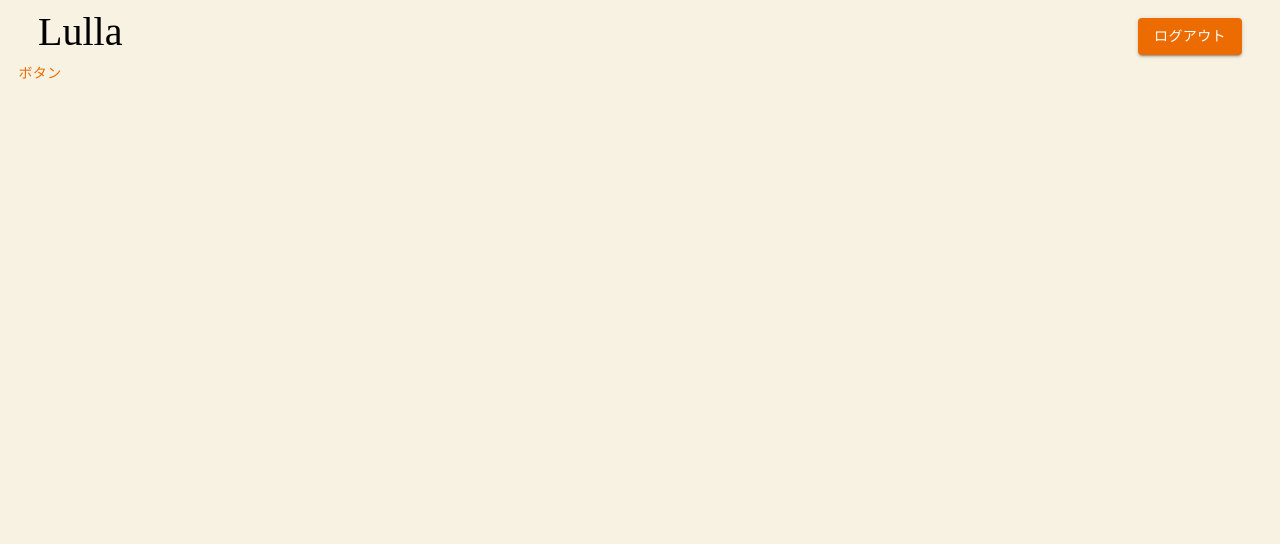
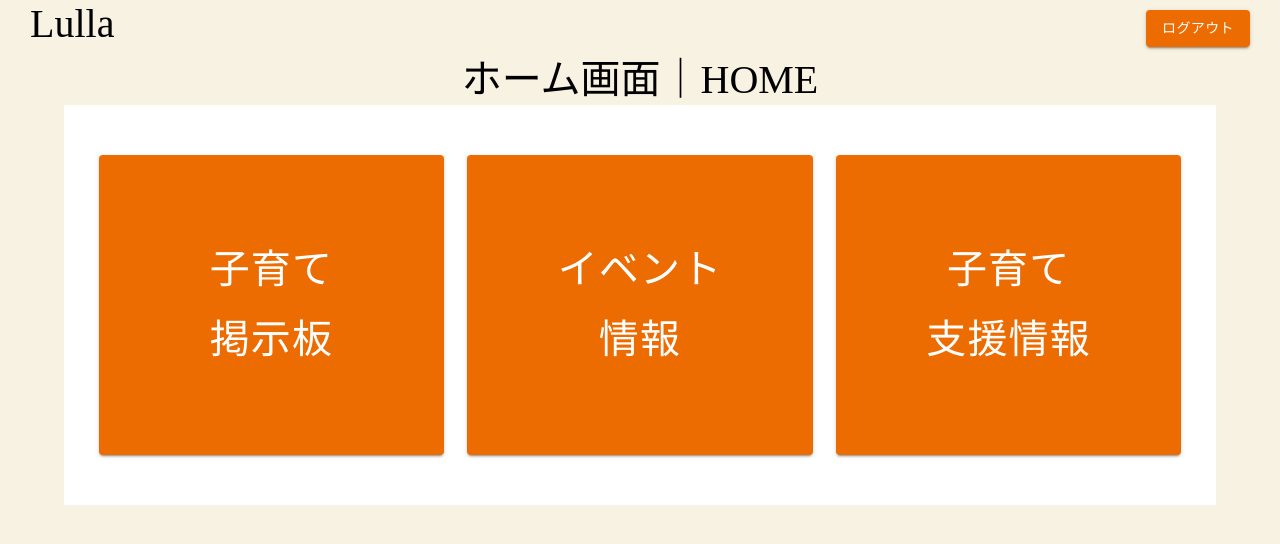
Before and after one commit to tt1125/gabaithon-202403-team3-front, a Next.js app: page / in a window 1280 px wide. Shown: the top 544 px of the page. Built offline with nearby package versions, Linux system fonts and the light colour scheme.

Commit message:
home画面完成

```diff
--- a/app/layout.jsx
+++ b/app/layout.jsx
@@ -1,4 +1,5 @@
 import Header from '../components/Header'
+import '../styles/globals.css'
 import backgroundColor from '../styles/globals'
 export const metadata = {
   title: '子育て掲示板',
--- a/app/page.jsx
+++ b/app/page.jsx
@@ -3,8 +3,17 @@ import { Button } from "@mui/material";
 export default function home (){
   return (
     <main>
-      <div>
-        <Button color="warning">ボタン</Button>
+      <p style={{textAlign: "center",fontSize: "40px"}}>ホーム画面｜HOME</p>
+      <div style={{backgroundColor : "rgba(255, 255, 255, 1)",
+                   width: "90%",
+                   height: "400px",
+                   margin:"auto",
+                   textAlign: "center",
+                   fontSize:"40px"
+                   }}>
+        <Button variant="contained" color="warning" sx={{marginTop:"50px",marginBottom:"10%",marginLeft:"2%",marginRight: "2%" ,width:"30%",height: "300px",fontSize:"40px"}}>子育て<br></br>掲示板</Button>
+        <Button variant="contained" color="warning" sx={{marginTop:"50px",marginBottom:"10%",marginRight: "2%" ,width:"30%",height: "300px",fontSize:"40px"}}>イベント<br></br>情報</Button>
+        <Button variant="contained" color="warning" sx={{marginTop:"50px",marginBottom:"10%",marginRight:"2%",width:"30%",height: "300px",fontSize:"40px"}}>子育て<br></br>支援情報</Button>
       </div>
     </main>
   )
--- a/styles/globals.css
+++ b/styles/globals.css
@@ -6,3 +6,7 @@
   html{
     background-color: rgb(var(--background-rgb));
   } */
+
+  *{
+    margin: 0;
+  }
```
